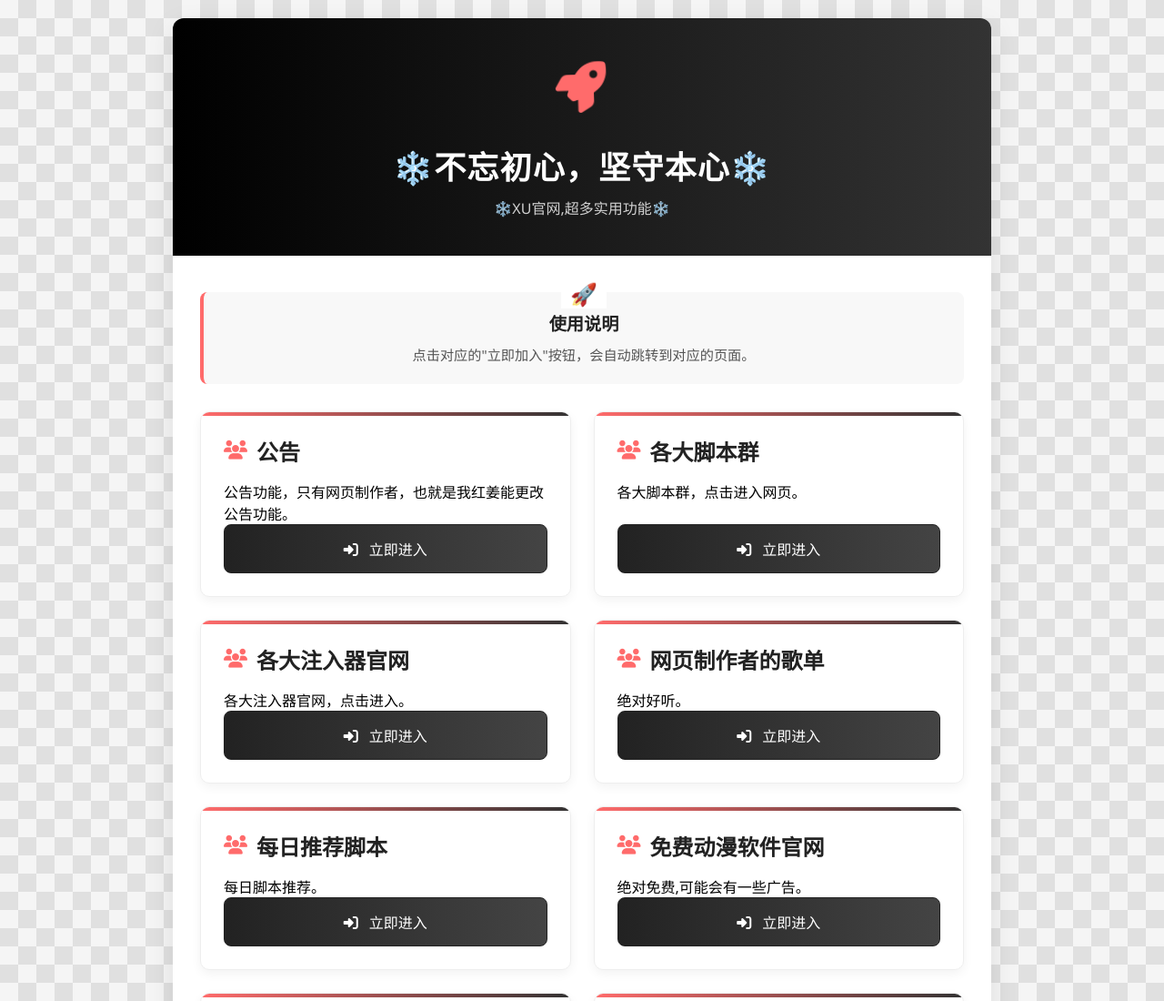
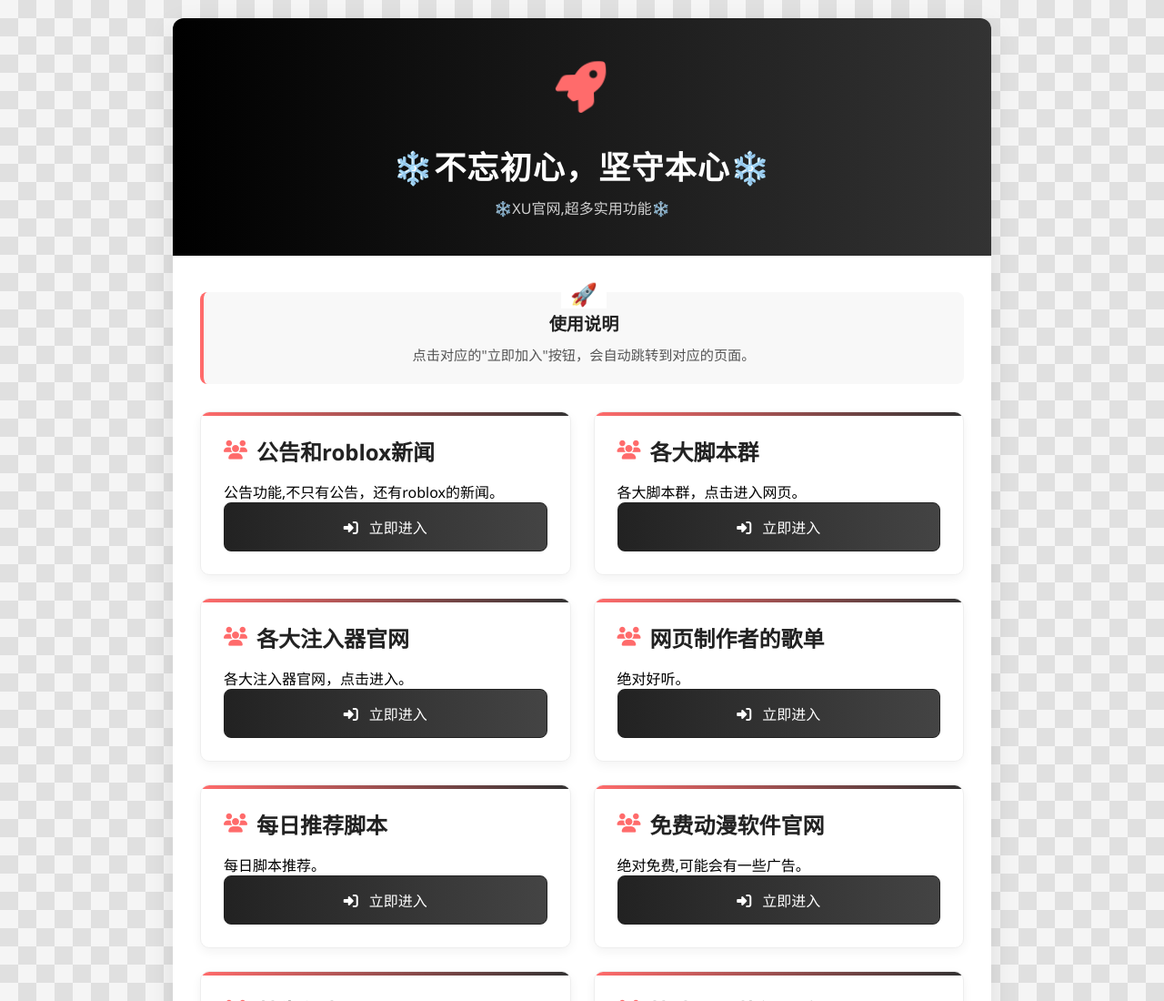
Before and after one commit to brawndariem-spec/hjnb66666, a plain HTML site: page index.html in a window 1280 px wide. Shown: the top 1100 px of the page at 91% size. Drawn offline with Linux system fonts and the light colour scheme.

Commit message:
Add files via upload

```diff
--- a/index.html
+++ b/index.html
@@ -3,7 +3,7 @@
 <head>
     <meta charset="UTF-8">
     <meta name="viewport" content="width=device-width, initial-scale=1.0">
-    <title>XU官网</title>
+    <title>roblox挂圈网页</title>
     <link rel="stylesheet" href="https://cdnjs.cloudflare.com/ajax/libs/font-awesome/6.4.0/css/all.min.css">
     <style>
         * {
@@ -351,9 +351,9 @@
                 <div class="group-item">
                     <div class="group-name">
                         <i class="fas fa-users"></i>
-                        <span>公告</span>
+                        <span>公告和roblox新闻</span>
                     </div>
-                    <p>公告功能，只有网页制作者，也就是我红姜能更改公告功能。</p>
+                    <p>公告功能,不只有公告，还有roblox的新闻。</p>
                     <a href="https://brawndariem-spec.github.io/hjnb5/" class="join-btn" target="_blank">
                         <i class="fas fa-sign-in-alt"></i> 立即进入
                     </a>
```
